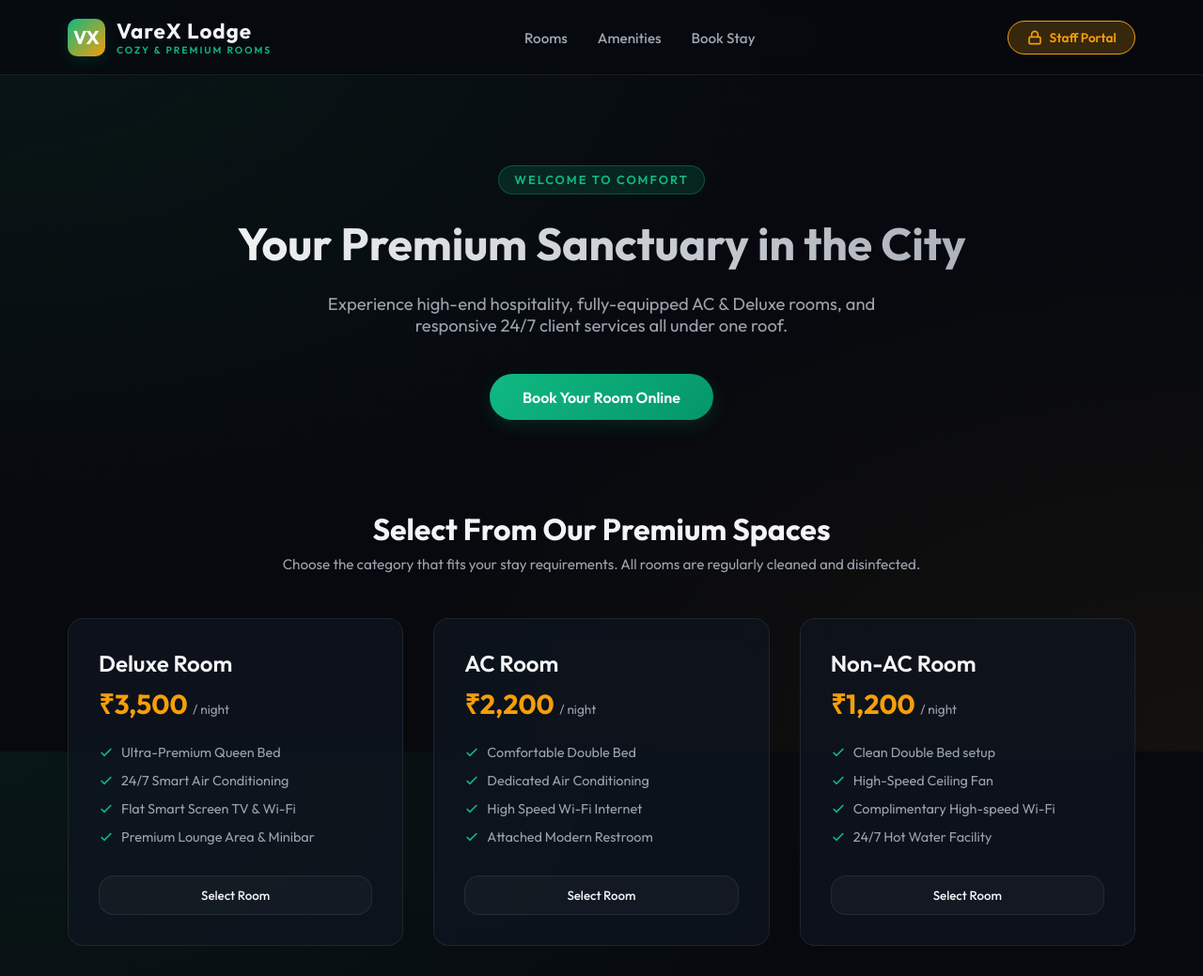
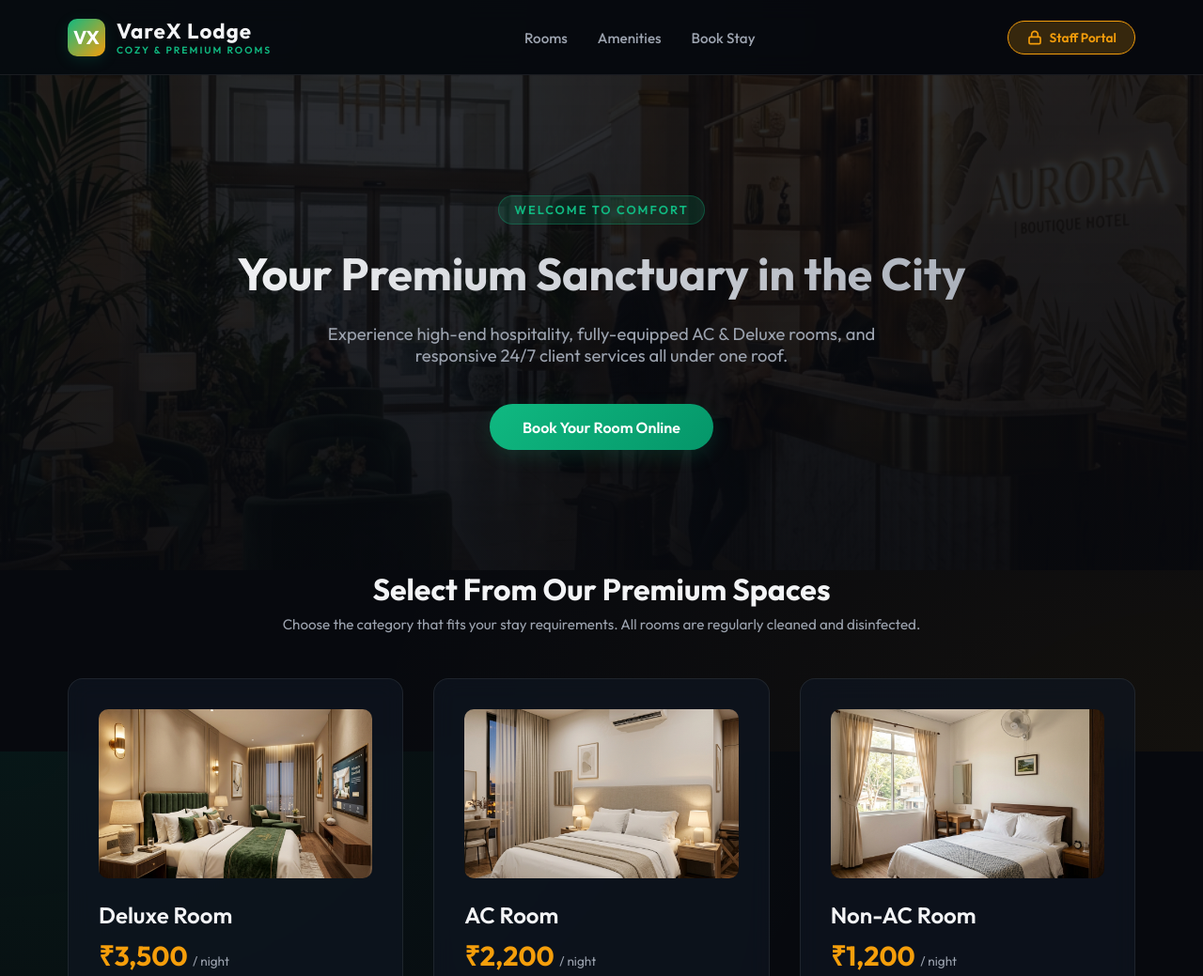
Before and after one commit to Mr-Datta-Vare/Lodge, a website built with Vite: page index.html in a window 1280 px wide. Shown: the top 1039 px of the page at 94% size. Built offline with nearby package versions, Linux system fonts and the light colour scheme.

Commit message:
Add premium room showcase images and hero background lobby image

```diff
--- a/index.html
+++ b/index.html
@@ -58,6 +58,7 @@
     <div class="rooms-showcase">
       <!-- Deluxe Card -->
       <div class="room-card">
+        <img src="./images/deluxe.png" alt="Deluxe Room" style="width:100%; height:180px; object-fit:cover; border-radius:10px; margin-bottom:1.5rem">
         <h4>Deluxe Room</h4>
         <div class="room-card-price">₹3,500 <span>/ night</span></div>
         <ul class="features-list">
@@ -83,6 +84,7 @@
 
       <!-- AC Card -->
       <div class="room-card">
+        <img src="./images/ac.png" alt="AC Room" style="width:100%; height:180px; object-fit:cover; border-radius:10px; margin-bottom:1.5rem">
         <h4>AC Room</h4>
         <div class="room-card-price">₹2,200 <span>/ night</span></div>
         <ul class="features-list">
@@ -108,6 +110,7 @@
 
       <!-- Non-AC Card -->
       <div class="room-card">
+        <img src="./images/nonac.png" alt="Non-AC Room" style="width:100%; height:180px; object-fit:cover; border-radius:10px; margin-bottom:1.5rem">
         <h4>Non-AC Room</h4>
         <div class="room-card-price">₹1,200 <span>/ night</span></div>
         <ul class="features-list">
--- a/src/public-styles.css
+++ b/src/public-styles.css
@@ -151,9 +151,12 @@ body {
 
 /* Hero Section */
 .hero {
-  padding: 6rem 0;
+  padding: 8rem 0;
   text-align: center;
   position: relative;
+  background-image: linear-gradient(rgba(7, 9, 14, 0.85), rgba(7, 9, 14, 0.95)), url('/images/lobby.png');
+  background-size: cover;
+  background-position: center;
 }
 
 .hero-tag {
```
Also changed, not shown: dist/assets/main-BWtlAJn4.css (added), dist/assets/main-CMeye8VJ.css (deleted), dist/assets/main-DuI29gtL.js (renamed from dist/assets/main-CSFKA9me.js), dist/images/ac.png (added), dist/images/deluxe.png (added), dist/images/lobby.png (added), dist/images/nonac.png (added), dist/index.html, public/images/ac.png (added), public/images/deluxe.png (added), public/images/lobby.png (added), public/images/nonac.png (added), 2 other files.
